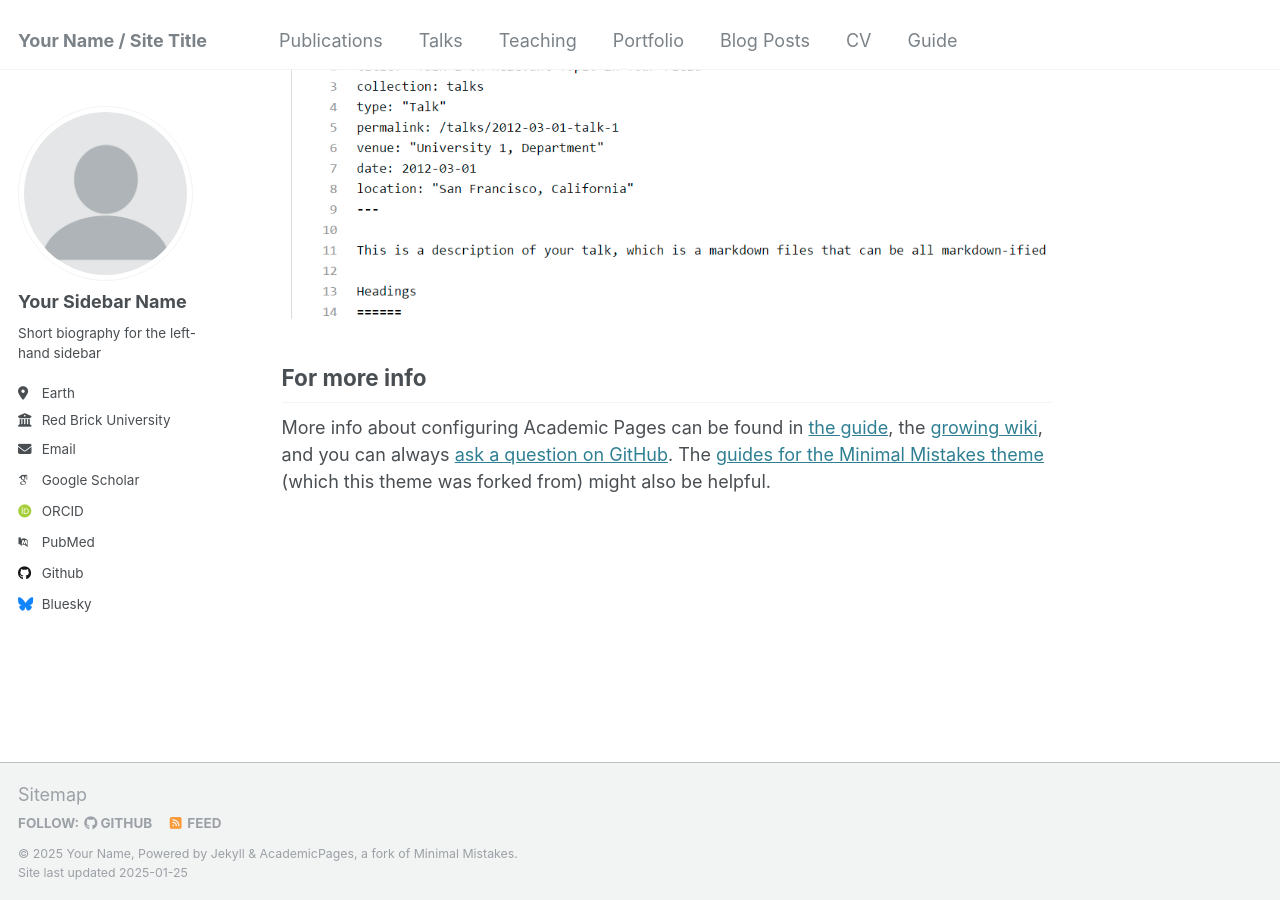
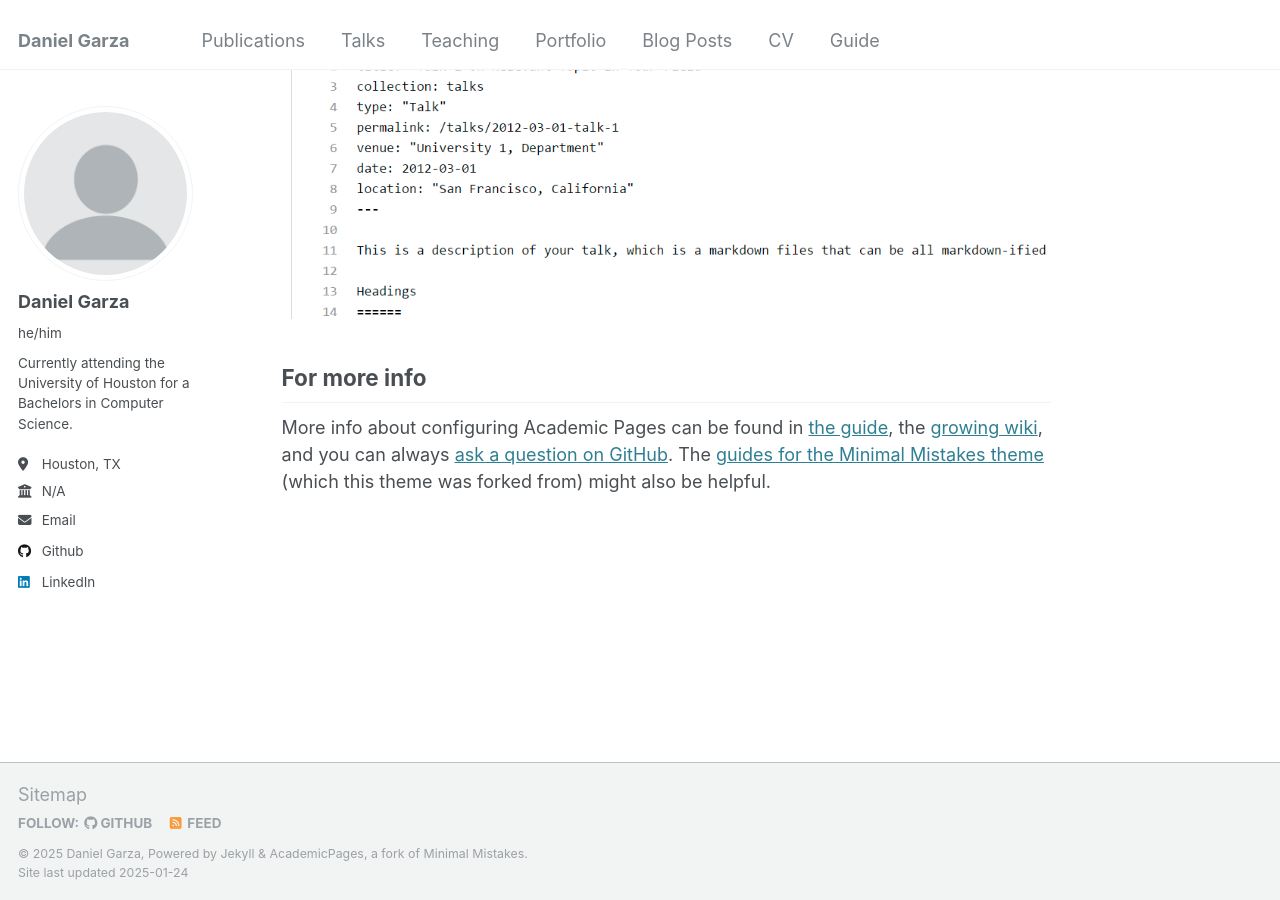
Before and after one commit to 37DG/37DG.github.io, a Jekyll site: the page built from _pages/about.md, in a window 1280 px wide and 900 px high, scrolled down 2643 px. Built offline with Jekyll 4.4.1, drawn with Linux system fonts in a browser that asks for light colours; some web fonts are replaced.

Commit message:
Editing template

```diff
--- a/_config.yml
+++ b/_config.yml
@@ -8,13 +8,13 @@
 
 # Basic Site Settings
 locale                   : "en-US"
-title                    : "Your Name / Site Title"
+title                    : "Daniel Garza"
 title_separator          : "-"
-name                     : &name "Your Name"
-description              : &description "personal description"
-url                      : https://academicpages.github.io # the base hostname & protocol for your site e.g. "https://[your GitHub username].github.io"
+name                     : &name "Daniel Garza"
+description              : &description "A current B.S. in Computer Science student at the University of Houston."
+url                      : https://DG37.github.io # the base hostname & protocol for your site e.g. "https://[your GitHub username].github.io"
 baseurl                  : "" # the subpath of your site, e.g. "/blog"
-repository               : "academicpages/academicpages.github.io"
+repository               : "DG37/DG37.github.io"
 
 # Site Author - The following control what appear as part of the author content on the side bar.
 #               If a field is blank the icon and link will not appear, otherwise it will be shown.
@@ -22,21 +22,21 @@ repository               : "academicpages/academicpages.github.io"
 author:
   # Biographic information
   avatar           : "profile.png"
-  name             : "Your Sidebar Name"
-  pronouns         : # example: "she/her"
-  bio              : "Short biography for the left-hand sidebar"
-  location         : "Earth"
-  employer         : "Red Brick University"
+  name             : "Daniel Garza"
+  pronouns         : "he/him"
+  bio              : "Currently attending the University of Houston for a Bachelors in Computer Science."
+  location         : "Houston, TX"
+  employer         : "N/A"
   uri              : # URL
-  email            : "none@example.org"
+  email            : "dggarza3@cougarnet.uh.edu"
 
   # Academic websites
   arxiv            : # URL - Update with the correct link to your profile
-  googlescholar    : "https://scholar.google.com/citations?user=PS_CX0AAAAAJ"
+  googlescholar    : # None
   impactstory      : # URL
-  orcid            : "http://orcid.org/yourorcidurl"
+  orcid            : # None
   semantic         : # URL
-  pubmed           : "https://www.ncbi.nlm.nih.gov/pubmed/?term=john+snow"
+  pubmed           : # None
   researchgate     : # URL
   scopus           : # URL
 
@@ -44,12 +44,12 @@ author:
   bitbucket        : # Username - Update with your username on the site
   codepen          : # Username
   dribbble         : # Username
-  github           : "academicpages"
+  github           : "DG37"
   kaggle           : # Username
   stackoverflow    : # User number or user number and name (i.e., use "1" or "1/jeff-atwood")
 
   # Social media
-  bluesky          : "bsky.app" # Replace this with you Bluesky username
+  bluesky          : # Replace this with you Bluesky username
   facebook         : # Username
   flickr           : # Username
   foursquare       : # Username
@@ -58,7 +58,7 @@ author:
   keybase          : # Username
   instagram        : # Username
   lastfm           : # Username
-  linkedin         : # Username
+  linkedin         : "daniel-garza-15b1b1326"
   mastodon         : # URL
   medium           : # URL
   pinterest        : # Username
@@ -146,9 +146,9 @@ social:
 
 # Analytics
 analytics:
-  provider               :  "false" # false (default), "google", "google-universal", "google-analytics-4", "custom"
+  provider               :  "google" # false (default), "google", "google-universal", "google-analytics-4", "custom"
   google:
-    tracking_id          :
+    tracking_id          : "G-PPGRPQ0SGY"
 
 
 # Reading Files
@@ -293,7 +293,7 @@ sass:
 permalink: /:categories/:title/
 # paginate: 5 # amount of posts to show
 # paginate_path: /page:num/
-timezone: Etc/UTC # http://en.wikipedia.org/wiki/List_of_tz_database_time_zones
+timezone: America/Chicago # http://en.wikipedia.org/wiki/List_of_tz_database_time_zones
 
 
 # Plugins
```
